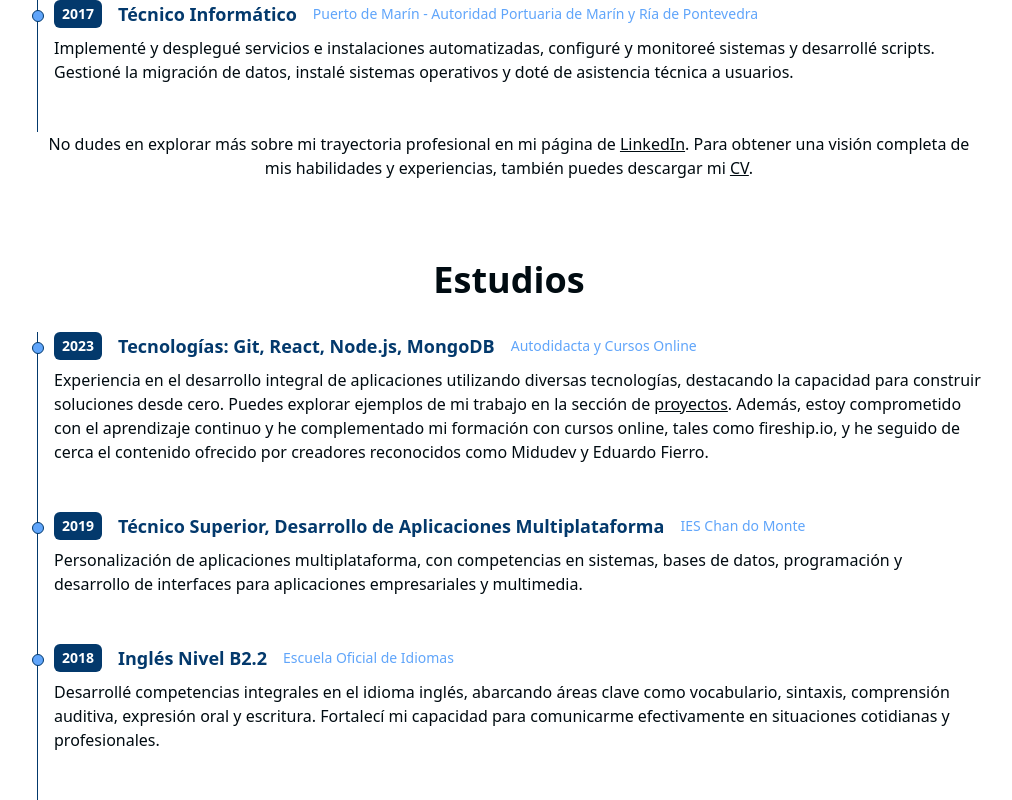
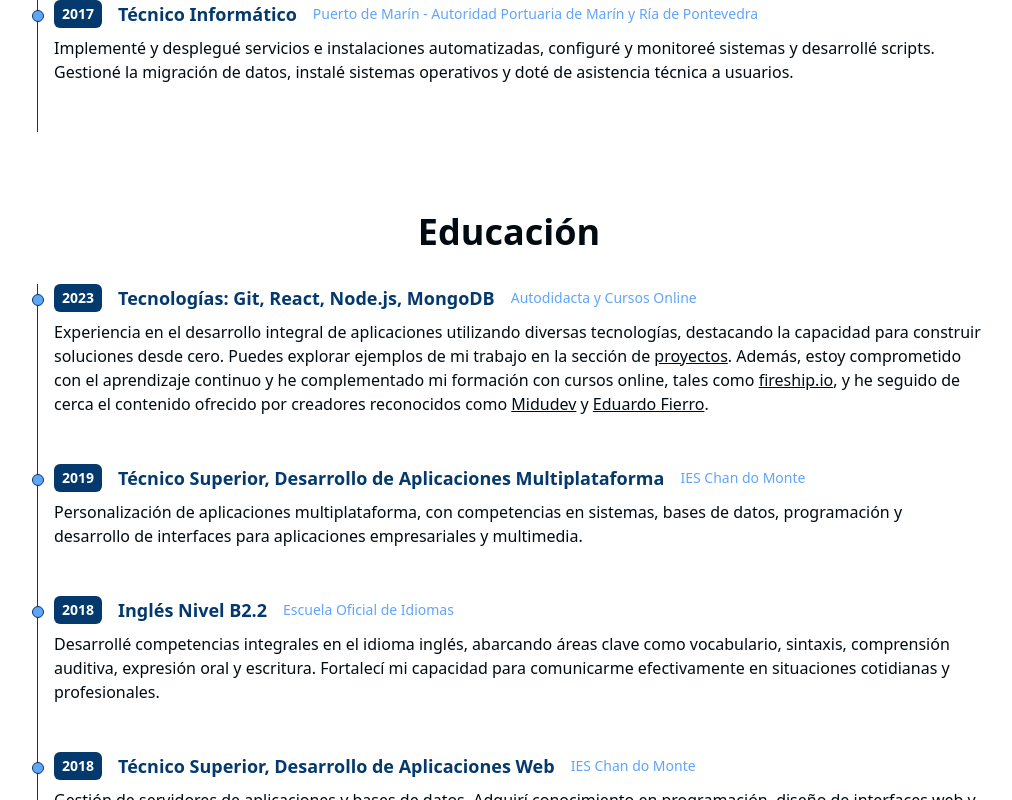
Before and after one commit to BorisSobreiraPaleo/Personal-Website, a React (Vite) app: page / in a window 1280 px wide. Shown: the part 1560-2360 px from the top of the page, without its empty margins (163-1175 px from the left). Built offline with nearby package versions, Linux system fonts and the light colour scheme.

Commit message:
Actualizada educación, links y hovers

```diff
--- a/src/App.jsx
+++ b/src/App.jsx
@@ -1,6 +1,6 @@
 import Main from "./components/Main"
 import Career from "./components/Career"
-import Studies from "./components/Studies"
+import Education from "./components/Education"
 import Projects from "./components/Projects/Projects"
 import Contact from "./components/Contact"
 import SideNav from "./components/SideNav"
@@ -22,7 +22,7 @@ function App() {
           <SideNav/>
           <Main/>
           <Career/>
-          <Studies/>
+          <Education/>
           <Projects/>
           <Contact/>
           <Footer/>
--- a/src/assets/data/studies/enStudiesData.jsx
+++ b/src/assets/data/education/enEducationData.jsx
@@ -1,4 +1,4 @@
-const enStudiesData = [
+const enEducationData = [
   {
     id: "001",
     year: 2015,
@@ -34,11 +34,11 @@ const enStudiesData = [
     subtitle: 'Self-taught and Online Courses ',
     details: (
       <>
-        Experience in comprehensive application development using various technologies, showcasing the ability to build solutions from scratch. You can explore examples of my work in the <a className="underline" href="#projects">projects</a> section. Furthermore, I am committed to continuous learning and have supplemented my education with online courses, such as fireship.io, and have closely followed content offered by renowned creators such as Midudev and Eduardo Fierro.
+        Experience in comprehensive application development using various technologies, showcasing the ability to build solutions from scratch. You can explore examples of my work in the <a className="underline" href="#projects">projects</a> section. Furthermore, I am committed to continuous learning and have supplemented my education with online courses, such as <a className="underline" href="https://fireship.io/">fireship.io</a>, and have closely followed content offered by renowned creators such as <a className="underline" href="https://www.youtube.com/c/midudev">Midudev</a> and <a className="underline" href="https://www.youtube.com/c/EduardoFierroPro">Eduardo Fierro</a>.
       </>
     )
   }
 
 ]
 
-export default enStudiesData
+export default enEducationData
--- a/src/assets/data/studies/esStudiesData.jsx
+++ b/src/assets/data/education/esEducationData.jsx
@@ -1,4 +1,4 @@
-const esStudiesData = [
+const esEducationData = [
   {
     id: '001',
     year: 2015,
@@ -34,10 +34,10 @@ const esStudiesData = [
     subtitle: 'Autodidacta y Cursos Online',
     details: (
       <>
-        Experiencia en el desarrollo integral de aplicaciones utilizando diversas tecnologías, destacando la capacidad para construir soluciones desde cero. Puedes explorar ejemplos de mi trabajo en la sección de <a className="underline" href="#projects">proyectos</a>. Además, estoy comprometido con el aprendizaje continuo y he complementado mi formación con cursos online, tales como fireship.io, y he seguido de cerca el contenido ofrecido por creadores reconocidos como Midudev y Eduardo Fierro.
+        Experiencia en el desarrollo integral de aplicaciones utilizando diversas tecnologías, destacando la capacidad para construir soluciones desde cero. Puedes explorar ejemplos de mi trabajo en la sección de <a className="underline" href="#projects">proyectos</a>. Además, estoy comprometido con el aprendizaje continuo y he complementado mi formación con cursos online, tales como <a className="underline" href="https://fireship.io/">fireship.io</a>, y he seguido de cerca el contenido ofrecido por creadores reconocidos como <a className="underline" href="https://www.youtube.com/c/midudev">Midudev</a> y <a className="underline" href="https://www.youtube.com/c/EduardoFierroPro">Eduardo Fierro</a>.
       </>
     )
   }
 ]
 
-export default esStudiesData
+export default esEducationData
--- a/src/components/Career.jsx
+++ b/src/components/Career.jsx
@@ -12,7 +12,9 @@ const Career = () => {
   return (
     <section id="career" className="dark:bg-[#000B11]">
       <div className="max-w-[1040px] dark:bg-[#000B11] m-auto md:pl-20 p-4 pt-16" >
-        <h1 className="text-4xl pb-8 font-bold text-center text-[#000B11] dark:text-[#F4F4F9]">{language === 'en' ? 'Career' : 'Carrera'}</h1>
+        <a href='https://www.linkedin.com/in/borissobreirapaleo/' target="_blank" rel="noopener noreferrer">
+          <h1 className="text-4xl pb-8 font-bold text-center text-[#000B11] dark:text-[#F4F4F9] hover:underline">{language === 'en' ? 'Career' : 'Carrera'}</h1>
+        </a>
         {
           invertedData.map(({id, year, title, subtitle, details})=>(
             <DateItem
@@ -24,18 +26,6 @@ const Career = () => {
             />
           ))
         }
-        <p className="text-center dark:text-[#F4F4F9] text-[#000B11]">
-          {
-            language === 'en' ?
-            <span>
-              Feel free to explore more about my professional journey on my <a href="https://www.linkedin.com/in/borissobreirapaleo/" target="_blank" rel="noopener noreferrer" className="underline">LinkedIn</a> page. For a comprehensive overview of my skills and experiences, you can also download my <a href="link-to-cv" target="_blank" rel="noopener noreferrer" className="underline">CV</a>.
-            </span>
-            :
-            <span>
-              No dudes en explorar más sobre mi trayectoria profesional en mi página de <a href="https://www.linkedin.com/in/borissobreirapaleo/" target="_blank" rel="noopener noreferrer" className="underline">LinkedIn</a>. Para obtener una visión completa de mis habilidades y experiencias, también puedes descargar mi <a href="link-to-cv" target="_blank" rel="noopener noreferrer" className="underline">CV</a>.
-            </span>
-          }
-        </p>
       </div>
     </section>
   )
--- a/src/components/Contact.jsx
+++ b/src/components/Contact.jsx
@@ -134,7 +134,9 @@ const Contact = () => {
       <div>
         <ToastContainer />
         <div className="max-w-[1040px] m-auto md:pl-20 p-4 pt-16 dark:bg-[#000B11]">
-          <h1 className="py-4 text-4xl font-bold text-center text-[#000B11] dark:text-[#F4F4F9]">{contact}</h1>
+          <a href='https://t.me/SevenSie7e' target="_blank" rel="noopener noreferrer">
+            <h1 className="py-4 text-4xl font-bold text-center text-[#000B11] dark:text-[#F4F4F9] hover:underline">{contact}</h1>
+          </a>
           <p className="text-center py-8 dark:text-[#F4F4F9] text-[#000B11]">
             {
               language === 'en' ?
--- /dev/null
+++ b/src/components/Education.jsx
@@ -0,0 +1,47 @@
+import DateItem from "./DateItem.jsx"
+import enEducationData from "../assets/data/education/enEducationData.jsx"
+import esEducationData from "../assets/data/education/esEducationData.jsx"
+import useLanguage from "../languageContext/useLanguage.jsx"
+import curriculumVitae from "../assets/data/pdf/Boris Sobreira Paleo Octubre 2023 CV Español.pdf"
+
+const Career = () => {
+  const { language } = useLanguage()
+
+  const data = language === 'en' ? enEducationData : esEducationData
+  const invertedData = [...data].reverse()
+
+  return (
+    <section id="education" className="dark:bg-[#000B11]">
+      <div className="max-w-[1040px] dark:bg-[#000B11] m-auto md:pl-20 p-4 pt-16" >
+        <a href='https://www.linkedin.com/in/borissobreirapaleo/details/education/' target="_blank" rel="noopener noreferrer">
+          <h1 className="text-4xl pb-8 font-bold text-center text-[#000B11] dark:text-[#F4F4F9] hover:underline">{language === 'en' ? 'Education' : 'Educación'}</h1>
+        </a>
+        {
+          invertedData.map(({id, year, title, subtitle, details})=>(
+            <DateItem
+              key={id}
+              year={year}
+              title={title}
+              subtitle={subtitle}
+              details={details}
+            />
+          ))
+        }
+        <p className="text-center dark:text-[#F4F4F9] text-[#000B11]">
+          {
+            language === 'en' ?
+            <span>
+              Feel free to explore more about my professional journey on my <a href="https://www.linkedin.com/in/borissobreirapaleo/" target="_blank" rel="noopener noreferrer" className="underline">LinkedIn</a> page. For a comprehensive overview of my skills and experiences, you can also download my <a href={curriculumVitae} target="_blank" rel="noopener noreferrer" className="underline">CV</a>.
+            </span>
+            :
+            <span>
+              No dudes en explorar más sobre mi trayectoria profesional en mi página de <a href="https://www.linkedin.com/in/borissobreirapaleo/" target="_blank" rel="noopener noreferrer" className="underline">LinkedIn</a>. Para obtener una visión completa de mis habilidades y experiencias, también puedes descargar mi <a href={curriculumVitae} target="_blank" rel="noopener noreferrer" className="underline">CV</a>.
+            </span>
+          }
+        </p>
+      </div>
+    </section>
+  )
+}
+
+export default Career
--- a/src/components/Main.jsx
+++ b/src/components/Main.jsx
@@ -89,7 +89,7 @@ const Main = () => {
               repeat={Infinity}
             />
           </h2>
-          <div className='flex justify-between pt-6 w-full dark:text-[#F4F4F9] dark:drop-shadow-[0_4px_3px_rgba(0,0,0,0.9)] hover:[&>a]:text-blue-800 hover:[&>a]:scale-150 [&>a]:ease-in [&>a]:duration-200'>
+          <div className='flex justify-between pt-6 w-full dark:text-[#F4F4F9] dark:drop-shadow-[0_4px_3px_rgba(0,0,0,0.9)] hover:[&>a]:text-[#03396c] hover:[&>a]:scale-150 [&>a]:ease-out [&>a]:duration-200'>
             <a href='https://www.linkedin.com/in/borissobreirapaleo/' target="_blank" rel="noopener noreferrer">
               <FaLinkedin size={40} />
             </a>
--- a/src/components/Projects/Projects.jsx
+++ b/src/components/Projects/Projects.jsx
@@ -55,7 +55,7 @@ const Projects = () => {
     <section id="projects" className="dark:bg-[#000B11]">
       <div className="max-w-[1040px] m-auto md:pl-20 p-4 pt-16 dark:bg-[#000B11]">
         <a href='https://github.com/BoriSeven' target="_blank" rel="noopener noreferrer">
-          <h1 className="text-4xl font-bold text-center text-[#000B11] dark:text-[#F4F4F9]">{language === 'en' ? 'Projects' : 'Proyectos'}</h1>
+          <h1 className="text-4xl font-bold text-center text-[#000B11] dark:text-[#F4F4F9] hover:underline">{language === 'en' ? 'Projects' : 'Proyectos'}</h1>
         </a>
         <div className="grid sm:grid-cols-2 py-8 gap-12">
           {
--- a/src/components/Studies.jsx
+++ /dev/null
@@ -1,44 +0,0 @@
-import DateItem from "./DateItem"
-import enStudiesData from "../assets/data/studies/enStudiesData.jsx"
-import esStudiesData from "../assets/data/studies/esStudiesData.jsx"
-import useLanguage from "../languageContext/useLanguage"
-
-const Career = () => {
-  const { language } = useLanguage()
-
-  const data = language === 'en' ? enStudiesData : esStudiesData
-  const invertedData = [...data].reverse()
-
-  return (
-    <section id="studies" className="dark:bg-[#000B11]">
-      <div className="max-w-[1040px] dark:bg-[#000B11] m-auto md:pl-20 p-4 pt-16" >
-        <h1 className="text-4xl pb-8 font-bold text-center text-[#000B11] dark:text-[#F4F4F9]">{language === 'en' ? 'Studies' : 'Estudios'}</h1>
-        {
-          invertedData.map(({id, year, title, subtitle, details})=>(
-            <DateItem
-              key={id}
-              year={year}
-              title={title}
-              subtitle={subtitle}
-              details={details}
-            />
-          ))
-        }
-        <p className="text-center dark:text-[#F4F4F9] text-[#000B11]">
-          {
-            language === 'en' ?
-            <span>
-              Feel free to explore more about my professional journey on my <a href="https://www.linkedin.com/in/borissobreirapaleo/" target="_blank" rel="noopener noreferrer" className="underline">LinkedIn</a> page. For a comprehensive overview of my skills and experiences, you can also download my <a href="link-to-cv" target="_blank" rel="noopener noreferrer" className="underline">CV</a>.
-            </span>
-            :
-            <span>
-              No dudes en explorar más sobre mi trayectoria profesional en mi página de <a href="https://www.linkedin.com/in/borissobreirapaleo/" target="_blank" rel="noopener noreferrer" className="underline">LinkedIn</a>. Para obtener una visión completa de mis habilidades y experiencias, también puedes descargar mi <a href="link-to-cv" target="_blank" rel="noopener noreferrer" className="underline">CV</a>.
-            </span>
-          }
-        </p>
-      </div>
-    </section>
-  )
-}
-
-export default Career
```
Also changed, not shown: src/components/SideNav.jsx (+5 -5 lines), 1 other file (tests, documents, lock files or other folders).
